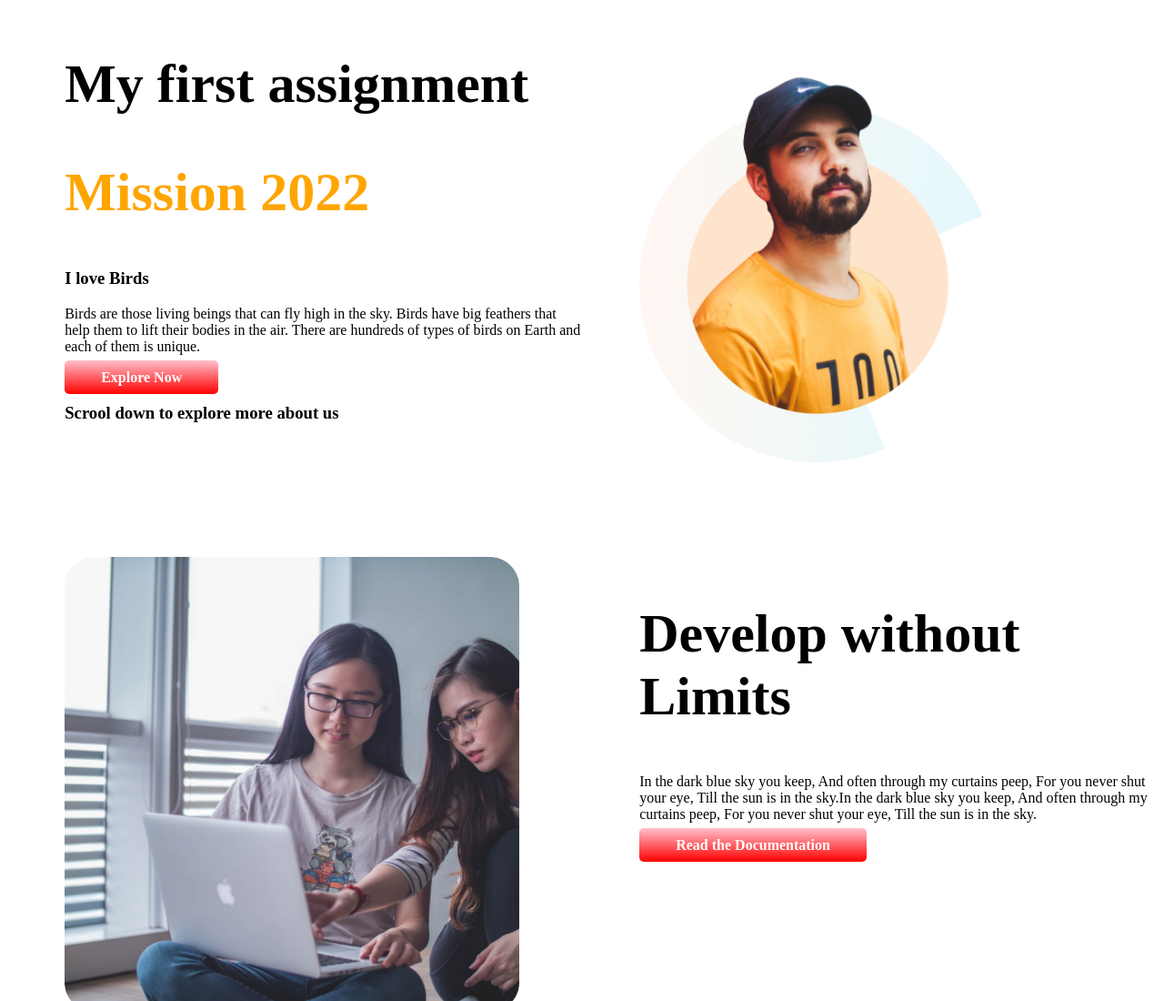
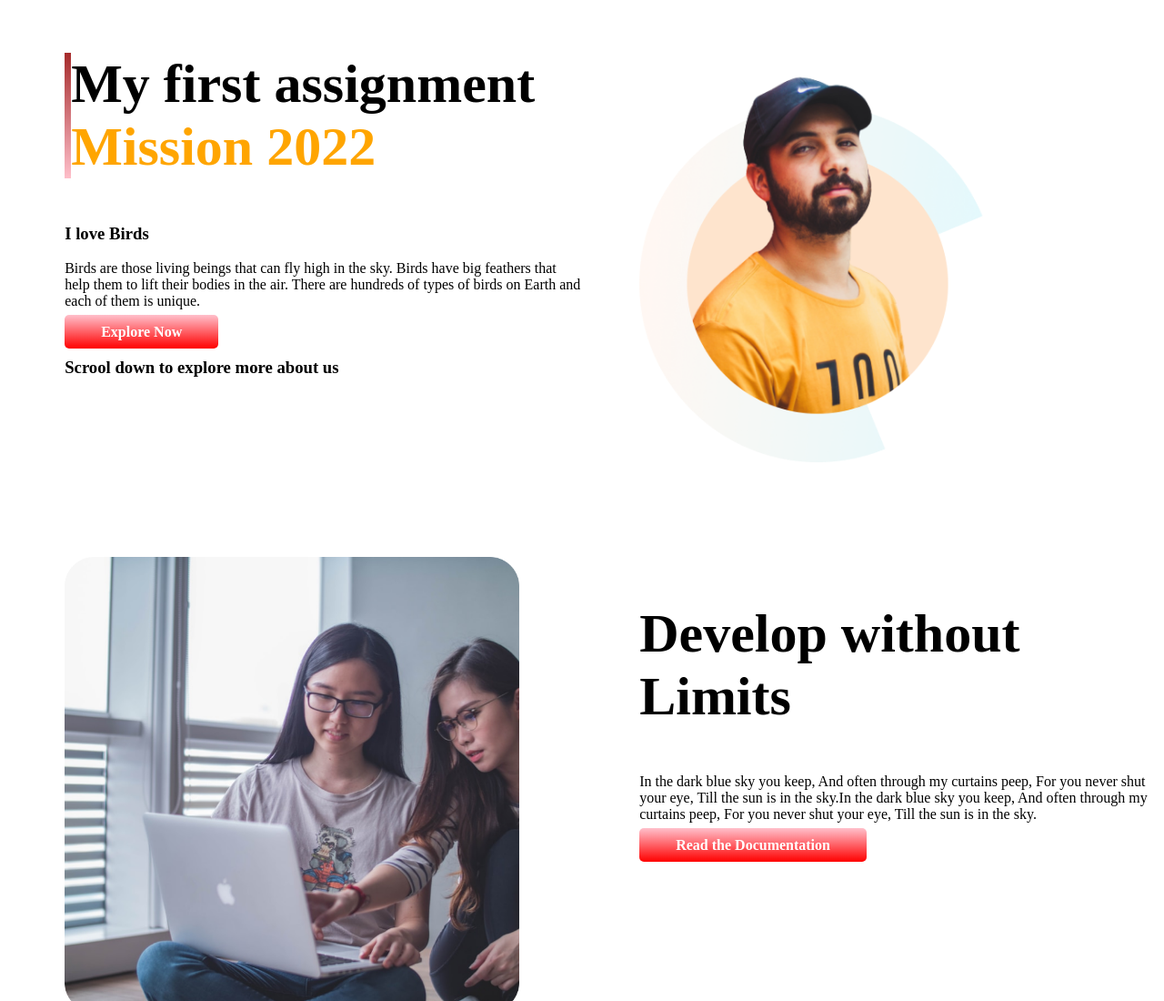
Before and after one commit to Shakib202/assignment-1, a plain HTML site: page index.html in a window 1280 px wide. Shown: the top 1100 px of the page at 91% size. Drawn offline with Linux system fonts and the light colour scheme.

Commit message:
add color

```diff
--- a/index.html
+++ b/index.html
@@ -10,8 +10,10 @@
 <body>
   <section class="flexible-container">
     <div class="half-width">
-      <h1>My first assignment</h1>
-      <h1><span class="orange-color">Mission 2022</span></h1>
+      <div id="side-color">
+        <h1>My first assignment<br>
+          <span class="orange-color">Mission 2022</span></h1>
+      </div>
       <h3>I love Birds</h3>
       <p>Birds are those living beings that can fly high in the sky. Birds have big feathers that help them to lift their
          bodies in the air. There are hundreds of types of birds on Earth and each of them is unique.</p>
@@ -106,7 +108,8 @@
         <img src="images/pictures/app.png" alt="app photo" class="img" id="background">
       </div>
       <div class="half-width">
-        <h1>Stay safe with Go <span class="orange-color">Corona</span></h1>
+        <h1>Stay safe with<br>
+       Go <span class="orange-color">Corona</span></h1>
         <p>How I wonder what you are.
           Up above the world so high,
           Like a diamond in the sky.
--- a/style.css
+++ b/style.css
@@ -61,3 +61,11 @@ h1{
 #lightyellow{
   background-color:lightyellow;
 }
+#left{
+  margin-left:2px solid;
+}
+#side-color{
+  border-left:7px solid;
+  border-image: linear-gradient(brown,pink);
+  border-image-slice: 1;
+}
```
